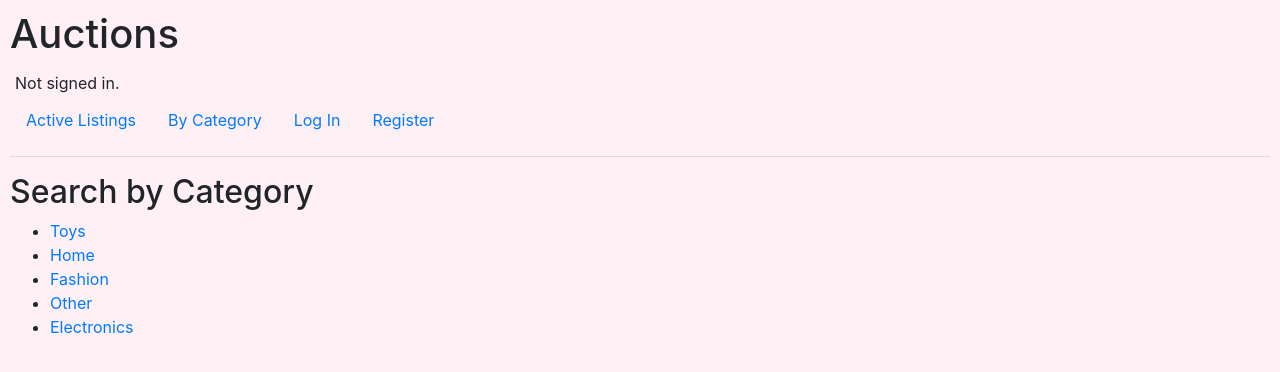
After one commit to Dpay123/Commerce-2.0, a Django app: page /categories in a window 1280 px wide. The commit adds this page. Shown: the top 372 px of the page. Run offline with Django 3.2, Linux system fonts and the light colour scheme; some libraries are stand-ins or nearby versions.

Commit message:
added category functionality

```diff
--- a/auctions/static/auctions/styles.css
+++ b/auctions/static/auctions/styles.css
@@ -31,7 +31,15 @@ form {
 }
 
 div {
-    padding: 5px;;
+    padding: 5px;
+}
+
+button {
+    border-radius: 5px;
+    border: 3px solid black;
+    height: 40px;
+    width: 150px;
+    background-color: aquamarine;
 }
 
 img {
--- /dev/null
+++ b/auctions/templates/auctions/categories.html
@@ -0,0 +1,10 @@
+{% extends "auctions/layout.html" %}
+
+{% block body %}
+<h2>Search by Category</h2>
+    <ul>
+    {% for category in categories %}
+        <li><a href="{% url 'search category' category %}">{{ category }}</a></li>
+    {% endfor %}
+    </ul>
+{% endblock %}
--- a/auctions/templates/auctions/item.html
+++ b/auctions/templates/auctions/item.html
@@ -24,7 +24,11 @@
             <th>Category: </th>
             <td>{{ item.category }}</td>
         </tr>
+        <tr>
+            <th colspan="2"><button type="button"><b>Add to Watchlist</b></button></th>
+        </tr>
     </table>
+    <div></div>
     <table>
         <tr>
             <th colspan="2">Comments</th>
--- a/auctions/urls.py
+++ b/auctions/urls.py
@@ -10,5 +10,6 @@ urlpatterns = [
     path("create", views.create, name="create"),
     path("item/<str:item>", views.item, name="item"),
     path("watchlist", views.watched, name="watchlist"),
-    # path("categories", views.categories, name="categories")
+    path("categories", views.categories, name="categories"),
+    path("categories/<str:category>", views.search_category, name="search category")
 ]
--- a/auctions/views.py
+++ b/auctions/views.py
@@ -21,6 +21,22 @@ def item(request, item):
         "comments": comments
     }
     return render(request, "auctions/item.html", context)
+
+def categories(request):
+    category_list = []
+    for i in CATEGORY:
+        category_list.append(i[0])
+    context = {
+        "categories": category_list
+    }
+    return render(request, "auctions/categories.html", context)
+
+def search_category(request, category):
+    listings = Listing.objects.filter(category = category)
+    context = {
+        "listings": listings
+    }
+    return render(request, "auctions/index.html", context)
 
 def watched(request):
     user = request.user
```
Also changed, not shown: auctions/models.py (+7 -8 lines).
